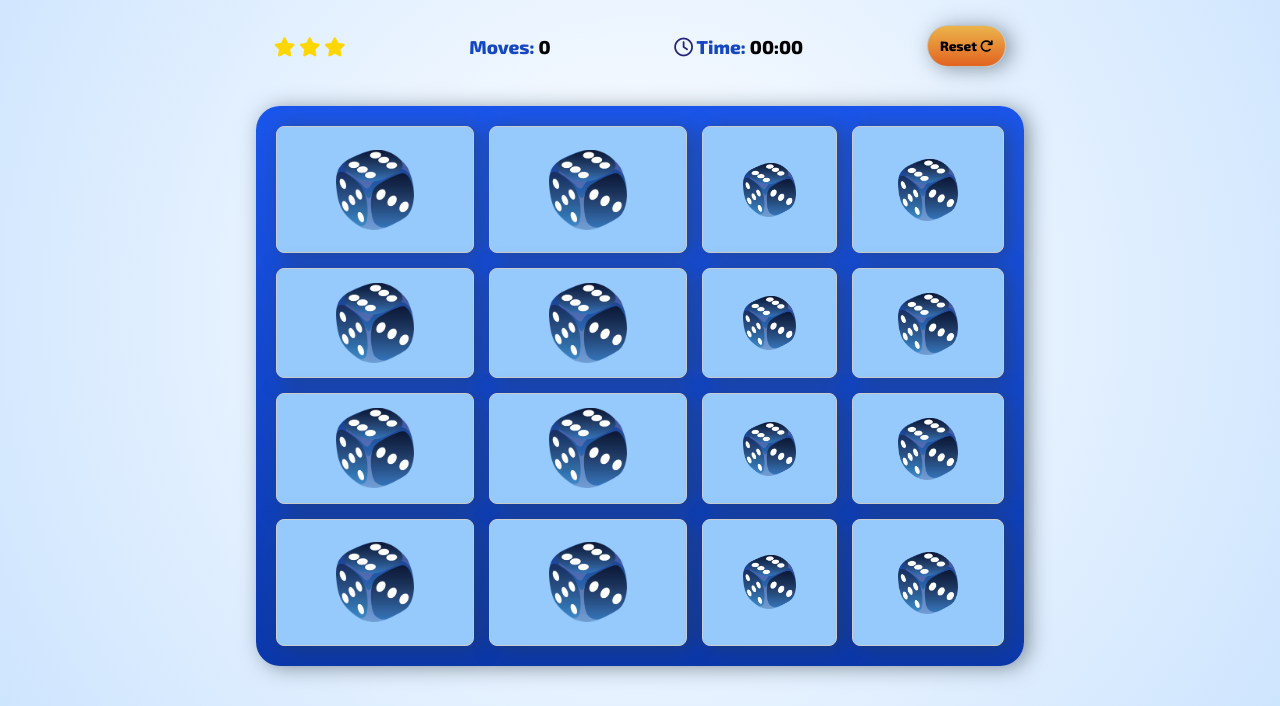
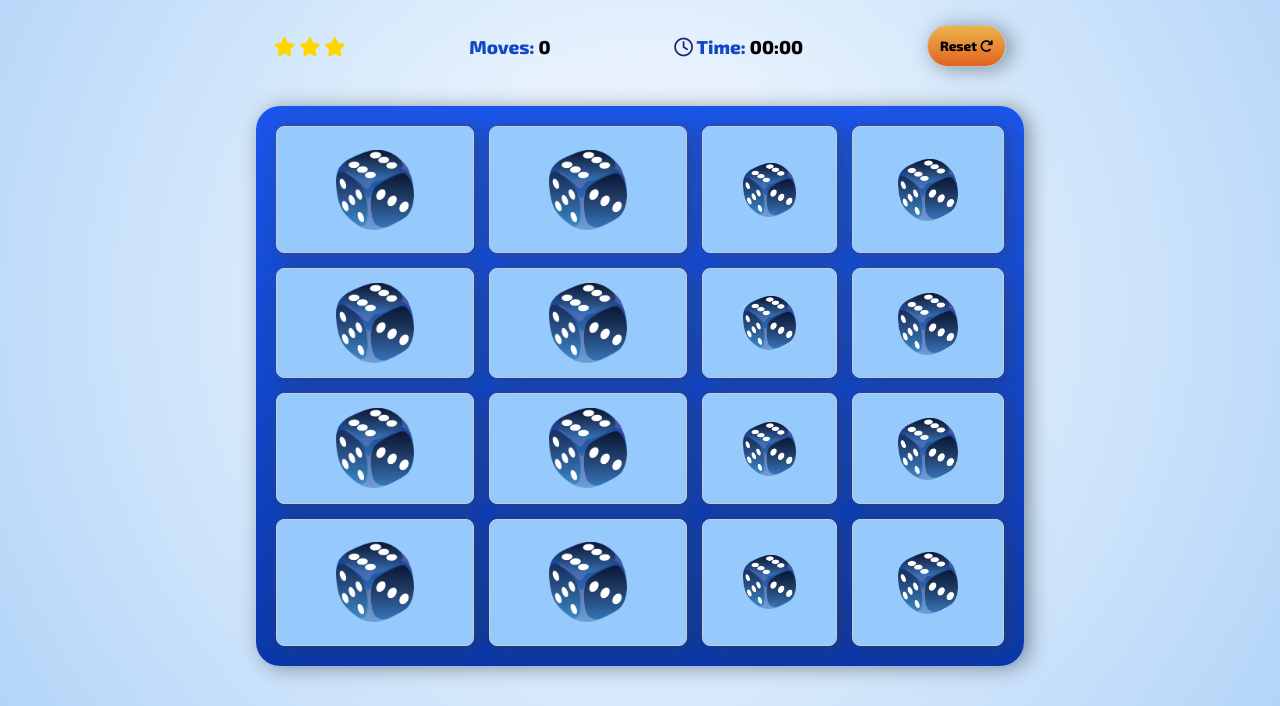
Before and after one commit to Code-Institute-Submissions/MS2-MemoryGame-2, a plain HTML site: page index.html in a window 1280 px wide. Shown: the part 94-800 px from the top of the page. Drawn offline with Linux system fonts and the light colour scheme.

Commit message:
change body background

```diff
--- a/style.css
+++ b/style.css
@@ -9,7 +9,7 @@
 body {
   font-family: "Quicksand", cursive;
   background: rgb(255,255,255);
-  background: radial-gradient(circle, rgba(255,255,255,1) 0%, rgba(206,229,254,1) 100%);
+  background: radial-gradient(circle, rgba(255,255,255,1) 0%, rgb(179, 213, 248) 100%);
 }
 
 #container {
```
